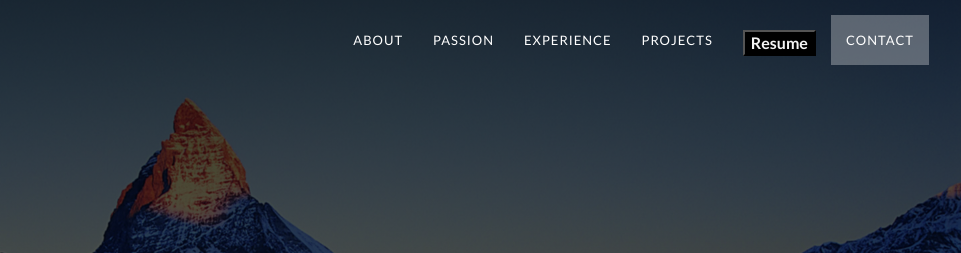
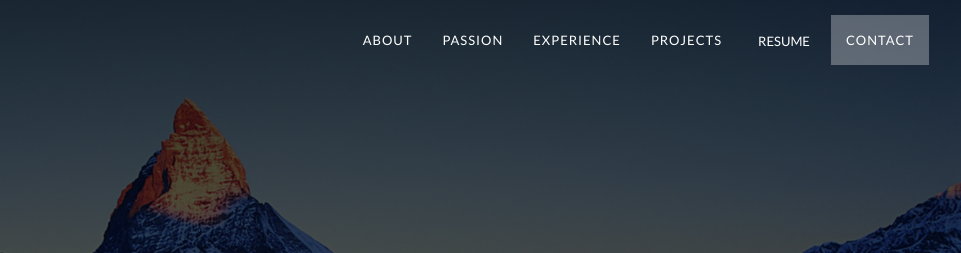
Before and after one commit to Chandani99/Chandani_portfolio, a plain HTML site: page index.html in a window 1280 px wide. Shown: the top 253 px of the page, 319-1280 px from the left. Drawn offline with nearby package versions, Linux system fonts and the light colour scheme.

Commit message:
index updated

```diff
--- a/css/styles.css
+++ b/css/styles.css
@@ -1303,6 +1303,7 @@ img#nu-logo {
 }
 
 a.resume-btn {
+
     background: none;
     display: inline-block;
     padding: 10px 20px;
--- a/index.html
+++ b/index.html
@@ -50,7 +50,7 @@
                         <li><a class="page-scroll" href="#experience">Experience</a></li>
                         <li><a class="page-scroll" href="#portfolio">Projects</a></li>
                         <!-- <li><a class="page-scroll" href="Chandani_fw17_0130_Resume.pdf"  target="_blank" id = "pdf-link" download> Resume</a></li> -->
-                        <li class="nav_item"><a href="Chandani_fw17_0130_Resume.pdf" target="_blank" class="nav_link" download><button onclick="runredirect()" style="background-color:black;color:#f5f5f5;font-size: 16px; text-align:center;font-weight: bold;">Resume</button></a></li>
+                        <li class="page-scroll"><a href="Chandani_fw17_0130_Resume.pdf" target="_blank" class="nav_link" download><button onclick="runredirect()" style="border: none; background: none;">RESUME</button></a></li>
                         <!-- <li><a class="page-scroll" href="Chandani_fw17_0130_Resume.pdf" id = "pdf-link">Resume</a></li> -->
                         <li><a class="page-scroll" href="#contact">Contact</a></li>
                     </ul>
```
